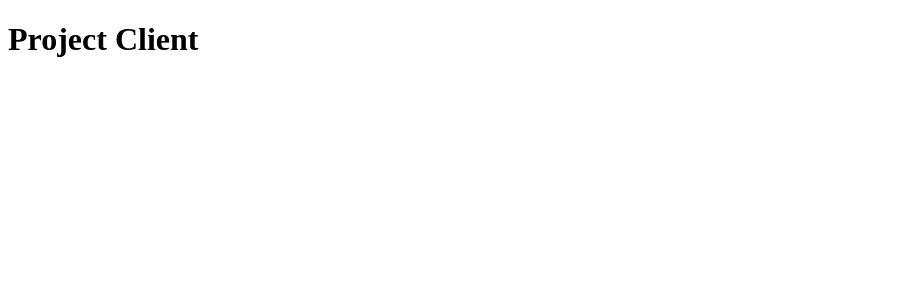
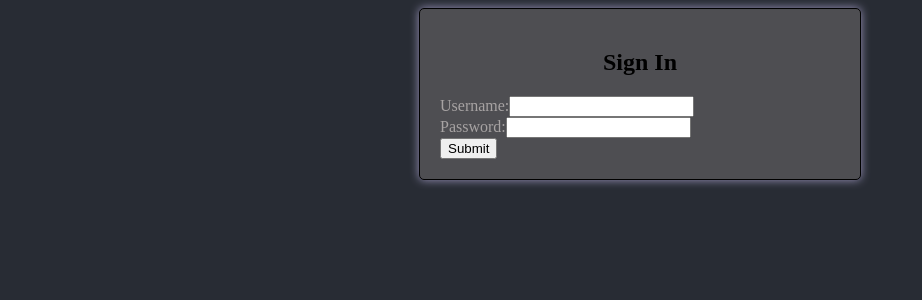
Before and after one commit to adelossantos06/phase4-project, a React (Create React App) app in the folder client/: page / in a window 1280 px wide. Shown: the top 300 px of the page, without its empty margins (0-922 px from the left). Built offline with nearby package versions, Linux system fonts and the light colour scheme.

Commit message:
add signin to client

```diff
--- a/client/package.json
+++ b/client/package.json
@@ -7,13 +7,16 @@
     "@testing-library/jest-dom": "^5.17.0",
     "@testing-library/react": "^13.4.0",
     "@testing-library/user-event": "^13.5.0",
+    "formik": "^2.4.6",
     "react": "^18.2.0",
     "react-dom": "^18.2.0",
     "react-router-dom": "^5.2.0",
     "react-scripts": "5.0.1",
     "web-vitals": "^2.1.4"
   },
-  "devDependencies": {"@babel/plugin-proposal-private-property-in-object":"^7.21.11"},
+  "devDependencies": {
+    "@babel/plugin-proposal-private-property-in-object": "^7.21.11"
+  },
   "scripts": {
     "start": "react-scripts start",
     "build": "react-scripts build",
--- a/client/src/components/App.js
+++ b/client/src/components/App.js
@@ -1,8 +1,12 @@
 import React, { useEffect, useState } from "react";
+import SignIn from "./SignIn";
 import { Switch, Route } from "react-router-dom";
 
 function App() {
-  return <h1>Project Client</h1>;
+  return (
+    <SignIn />
+  )
+
 }
 
 export default App;
--- /dev/null
+++ b/client/src/components/SignIn.css
@@ -0,0 +1,19 @@
+h2 {
+    text-align: center;
+    margin-bottom: 20px;
+    color: #black;
+}
+
+label {
+    color: rgb(167, 163, 163);
+}
+
+.container {
+    max-width: 400px;
+    margin: 0 auto;
+    padding: 20px;
+    border: 1px solid black;
+    border-radius: 5px;
+    background-color: #4e4e52;
+    box-shadow: 0 0 10px rgb(155, 149, 187);
+}
--- /dev/null
+++ b/client/src/components/SignIn.js
@@ -0,0 +1,41 @@
+import React from 'react';
+import "./SignIn.css"
+import { Formik, Form, Field } from 'formik';
+
+function SignIn() {
+    const initialValues = {
+        username: '',
+        password: ''
+    }
+
+    const handleSubmit = (values) => {
+        console.log(values); // Replace with your form submission logic
+    };
+
+    return (
+        <>
+            <div className='container'>
+                <h2>Sign In</h2>
+                <Formik
+                    initialValues={initialValues}
+                    onSubmit={handleSubmit}
+                >
+                    <Form>
+                        <div>
+                            <label>Username:</label>
+                            <Field id="username" name="username" ></Field>
+                        </div>
+                        <div>
+                            <label>Password:</label>
+                            <Field id="username" name="username"></Field>
+                        </div>
+                        <button type="submit">Submit</button>
+                    </Form>
+                </Formik>
+            </div>
+        </>
+
+    )
+}
+
+export default SignIn
--- a/client/src/index.css
+++ b/client/src/index.css
@@ -4,3 +4,7 @@
   --link: #61dafb;
   --text: hsla(0, 0%, 100%, 0.88);
 }
+
+body {
+  background-color: #282c34;
+}
--- a/client/src/index.js
+++ b/client/src/index.js
@@ -1,5 +1,6 @@
 import React from "react";
 import App from "./components/App";
+
 import "./index.css";
 import { createRoot } from "react-dom/client";
 
```
Also changed, not shown: package.json (added, +7 -0 lines), 2 other files (tests, documents, lock files or other folders).
